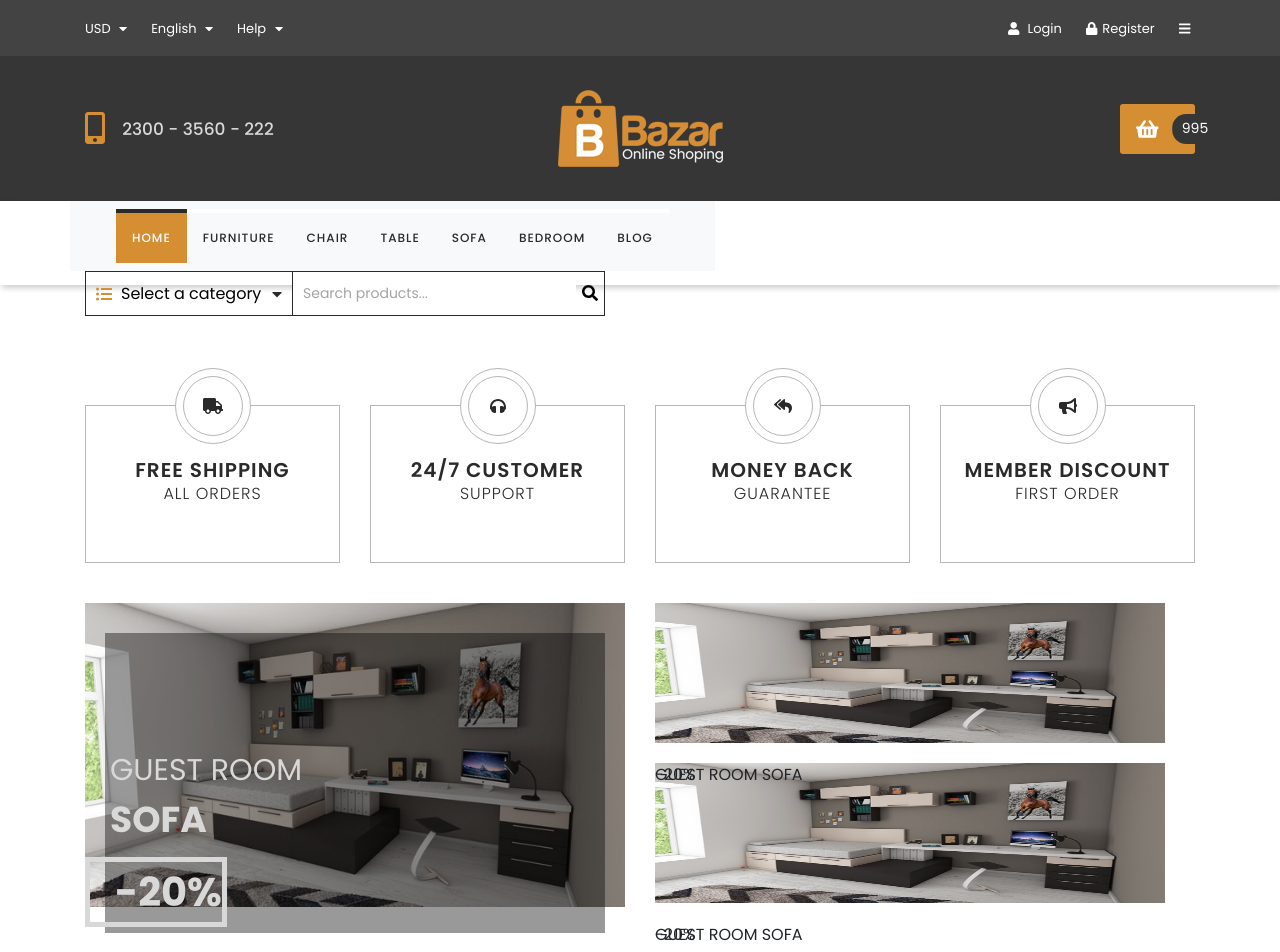
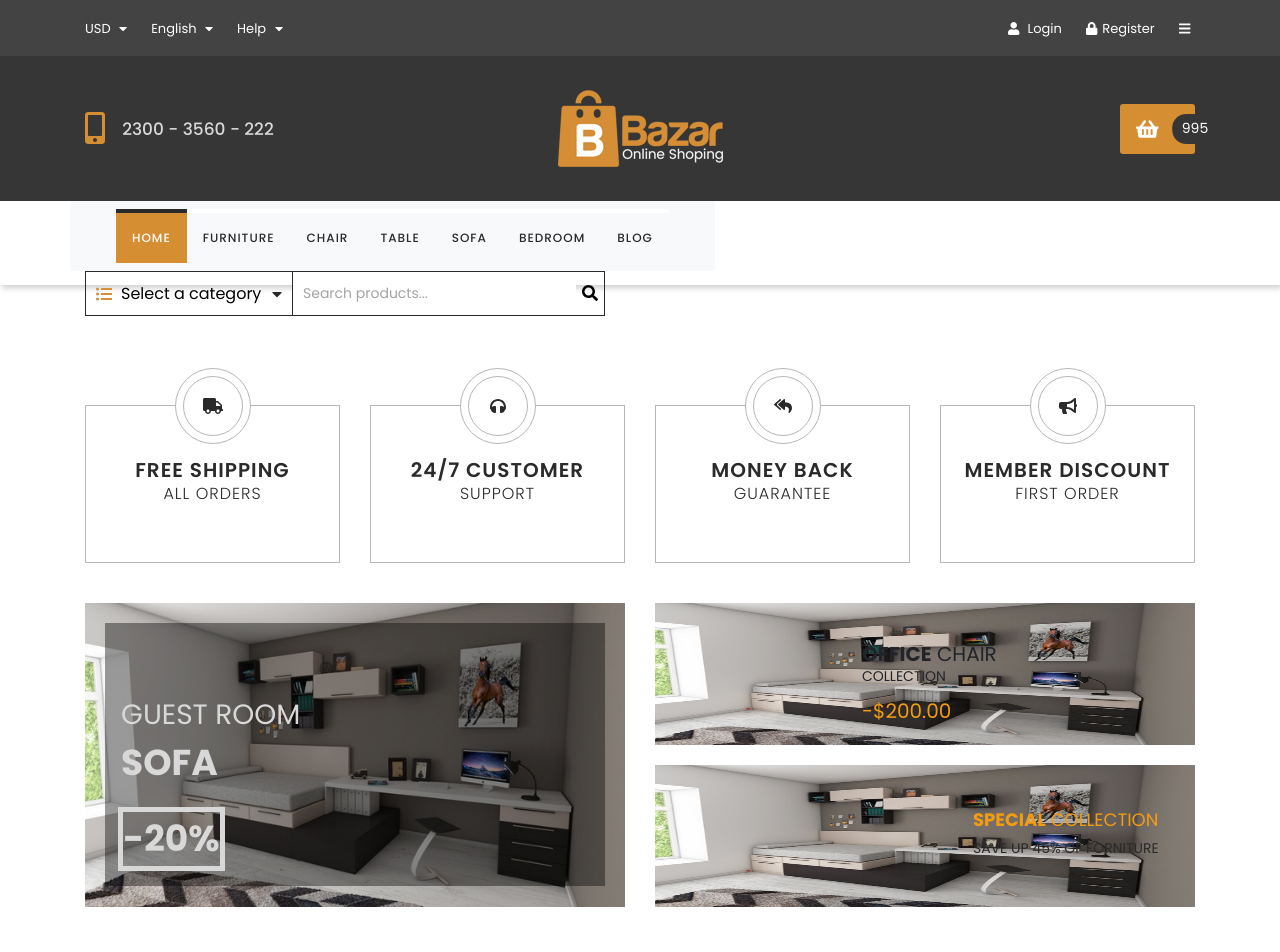
Before and after one commit to kamilwilk95/wdp-2206-02, a React (Create React App) app: page / in a window 1280 px wide. Shown: the top 952 px of the page. Built offline with nearby package versions, Linux system fonts and the light colour scheme.

Commit message:
Set design

```diff
--- a/src/components/features/SaleBox/SaleBox.js
+++ b/src/components/features/SaleBox/SaleBox.js
@@ -21,17 +21,17 @@ const SaleBox = sale_img => {
           <div className={styles.rightinner}>
             <div className={styles.top_product}>
               <img src='./images/promotion-bed.jpg' alt='promotion' />
-              <p>
-                GUEST ROOM<span> SOFA</span>
+              <p className={styles.topSale_text}>
+                <strong>OFFICE</strong> CHAIR<span> COLLECTION</span>
               </p>
-              <p>-20%</p>
+              <p className={styles.topSale_text_price}>-$200.00</p>
             </div>
             <div className={styles.bottom_product}>
               <img src='./images/promotion-bed.jpg' alt='promotion' />
-              <p>
-                GUEST ROOM<span> SOFA</span>
+              <p className={styles.bottomSale_text}>
+                <strong>SPECIAL</strong> COLLECTION
+                <span> SAVE UP 45% OF FORNITURE</span>
               </p>
-              <p>-20%</p>
             </div>
           </div>
         </div>
--- a/src/components/features/SaleBox/SaleBox.module.scss
+++ b/src/components/features/SaleBox/SaleBox.module.scss
@@ -23,14 +23,15 @@
       opacity: 0.4;
       background-color: $color-black;
       width: 45%;
-      height: 75%;
-      top: 30px;
+      height: 65%;
+      top: 20px;
       left: 20px;
     }
 
     .promo_text {
-      font-size: 30px;
-      bottom: 35%;
+      font-size: 28px;
+      bottom: 50%;
+      left: 1%;
       padding-left: 25px;
 
       span {
@@ -42,9 +43,9 @@
 
     .text_price {
       color: $text-color-dirty-white;
-      padding-left: 25px;
-      bottom: 15%;
-      font-size: 40px;
+      bottom: 30%;
+      left: 3%;
+      font-size: 36px;
       font-weight: 700;
       border: 5px solid $text-color-dirty-white;
     }
@@ -53,10 +54,10 @@
     display: flex;
     flex-direction: column;
     width: 50%;
-    height: 400px;
+    height: 405px;
     padding-left: 30px;
     img {
-      width: 100%;
+      width: 540px;
       height: 100%;
       padding-bottom: 20px;
     }
@@ -71,4 +72,35 @@
     position: absolute;
     z-index: 1;
   }
+
+  .topSale_text {
+    top: 10%;
+    left: 70%;
+    font-size: 20px;
+    padding-right: 150px;
+    line-height: 1;
+    span {
+      font-size: 14px;
+    }
+  }
+
+  .topSale_text_price {
+    top: 23%;
+    left: 70%;
+    font-size: 20px;
+    color: $text-color-orange;
+  }
+
+  .bottomSale_text {
+    font-size: 18px;
+    top: 50%;
+    left: 80%;
+    color: $text-color-orange;
+
+    span {
+      font-size: 14px;
+      left: 100%;
+      color: $text-color;
+    }
+  }
 }
--- a/src/styles/settings.scss
+++ b/src/styles/settings.scss
@@ -18,6 +18,7 @@ $color-black: #000;
 //text-colors
 $text-color: #2a2a2a;
 $text-color-gray: #a4a4a4;
+$text-color-orange: #f39c12;
 $text-color-dirty-white: #d8d8d8ff;
 $text-price-old: #a5a5a5;
 
```
